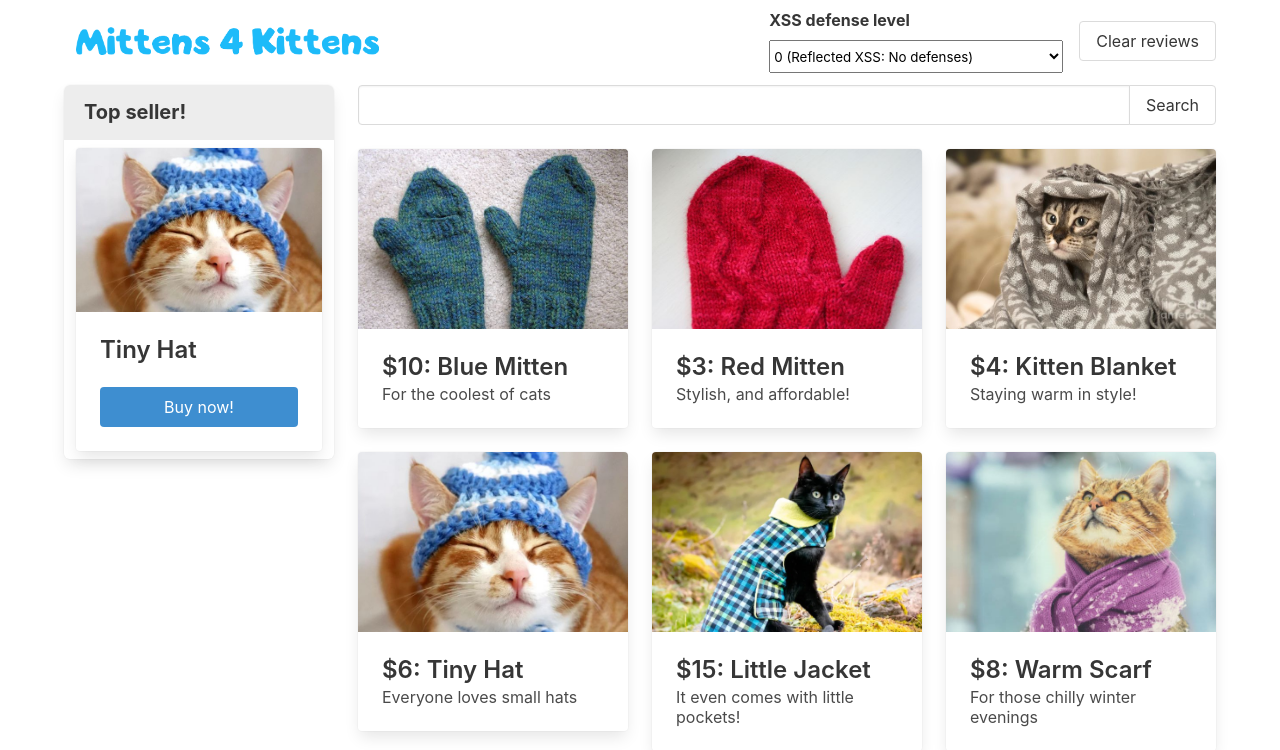
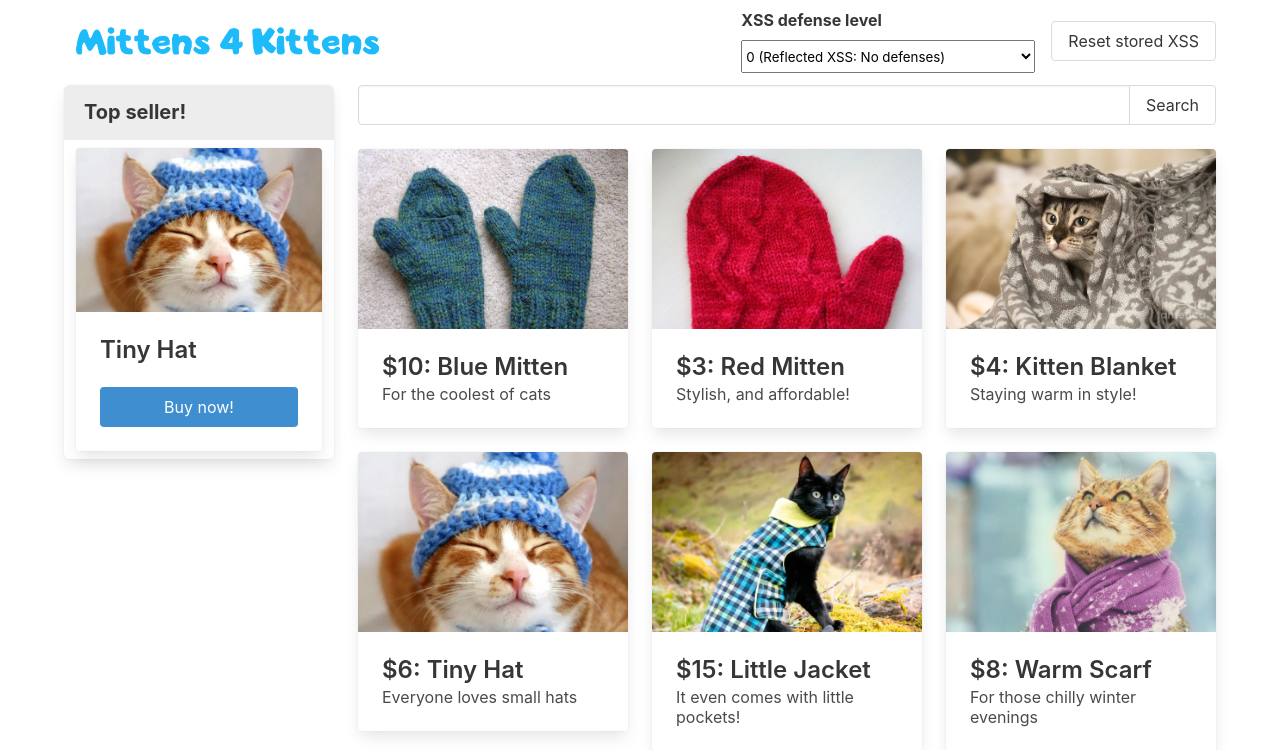
Before and after one commit to CSCI-3403/web-lab, a Flask app: page / in a window 1280 px wide. Shown: the top 750 px of the page. Run offline with Flask 2, Linux system fonts and the light colour scheme; data comes from the database, SQL or seed files in the repository; parts of the project's set-up code (start-up, migrations or seed data) failed here and were passed over.

Commit message:
Changed text on reset button

```diff
--- a/app/templates/base.html
+++ b/app/templates/base.html
@@ -28,7 +28,7 @@
                 </div>
             </form>
             <form class="ml-4" action="/clear" method="POST">
-                <input type="submit" class="button" value="Clear reviews">
+                <input type="submit" class="button" value="Reset stored XSS">
             </form>
         </div>
     </nav>
```
